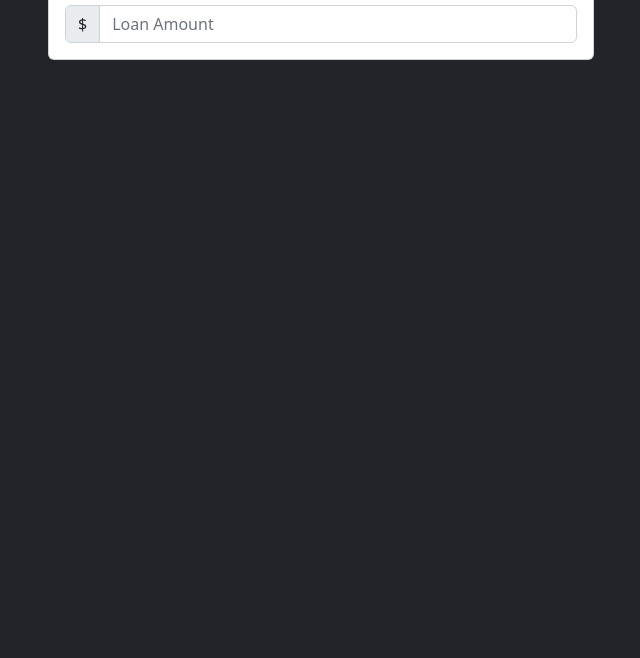
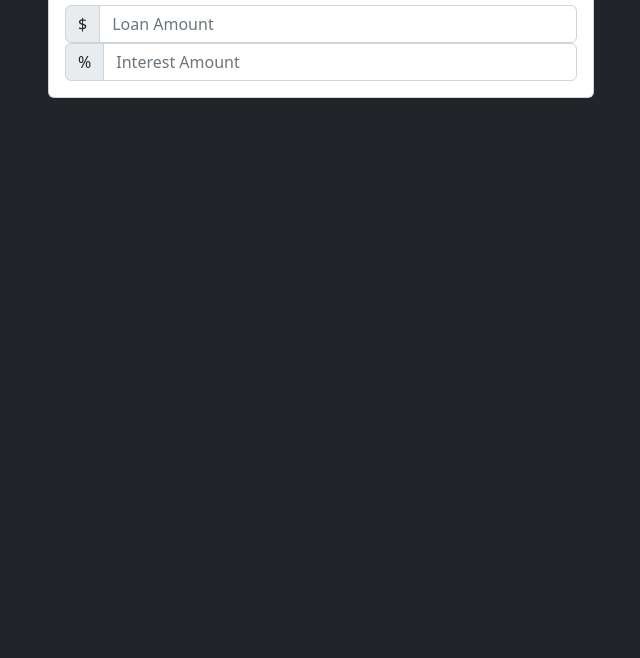
Before and after one commit to cmlooff/Loan_Calculator, a plain HTML site: page index.html in a window 1280 px wide. Shown: the part 142-800 px from the top of the page, without its empty margins (319-959 px from the left). Drawn offline with nearby package versions, Linux system fonts and the light colour scheme.

Commit message:
Add user input for interest percentage

```diff
--- a/index.html
+++ b/index.html
@@ -26,6 +26,14 @@
                   <input type="number" class="form-control" id="amount" placeholder="Loan Amount">
                 </div>
               </div>
+              <div class="form-group">
+                <div class="input-group">
+                  <!--Money sign symbol left to the input-->
+                  <span class="input-group-text">%</span>
+                  <!--*Adding user input with grey text "Loan Amount"-->
+                  <input type="number" class="form-control" id="interest" placeholder="Interest Amount">
+                </div>
+              </div>
             </form>
           </div>
         </div>
```
